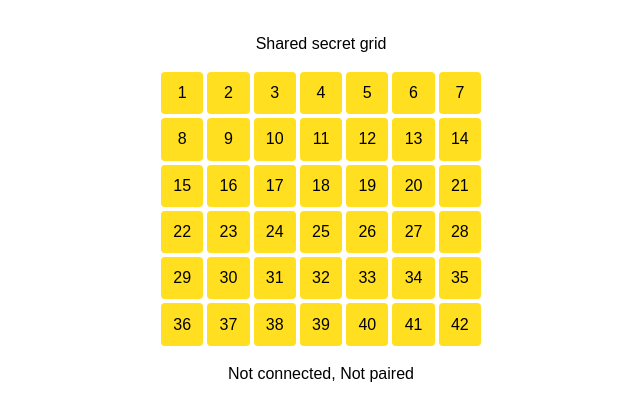
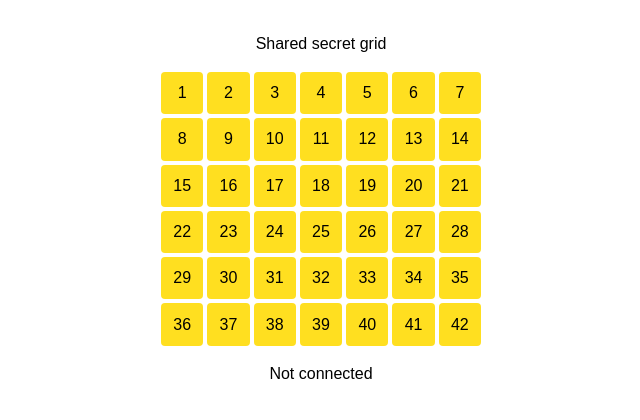
Before and after one commit to marinm/shared-secret-grid, a React (Vite) app: page / in a window 1280 px wide. Shown: the top 420 px of the page, without its empty margins (319-959 px from the left). Built offline with nearby package versions, Linux system fonts and the light colour scheme.

Commit message:
simpler status text

```diff
--- a/src/components/Connection.tsx
+++ b/src/components/Connection.tsx
@@ -54,10 +54,12 @@ export default function Connection({ code }: Props) {
       }
     };
   }, [code]);
-  return (
-    <p>
-      {socket.isOpen ? "Connected" : "Not connected"},{" "}
-      {isPaired ? "Paired" : "Not paired"}
-    </p>
-  );
+
+  const statusText = socket.isOpen
+    ? isPaired
+      ? "Paired"
+      : "Waiting..."
+    : "Not connected";
+
+  return <p>{statusText}</p>;
 }
```
